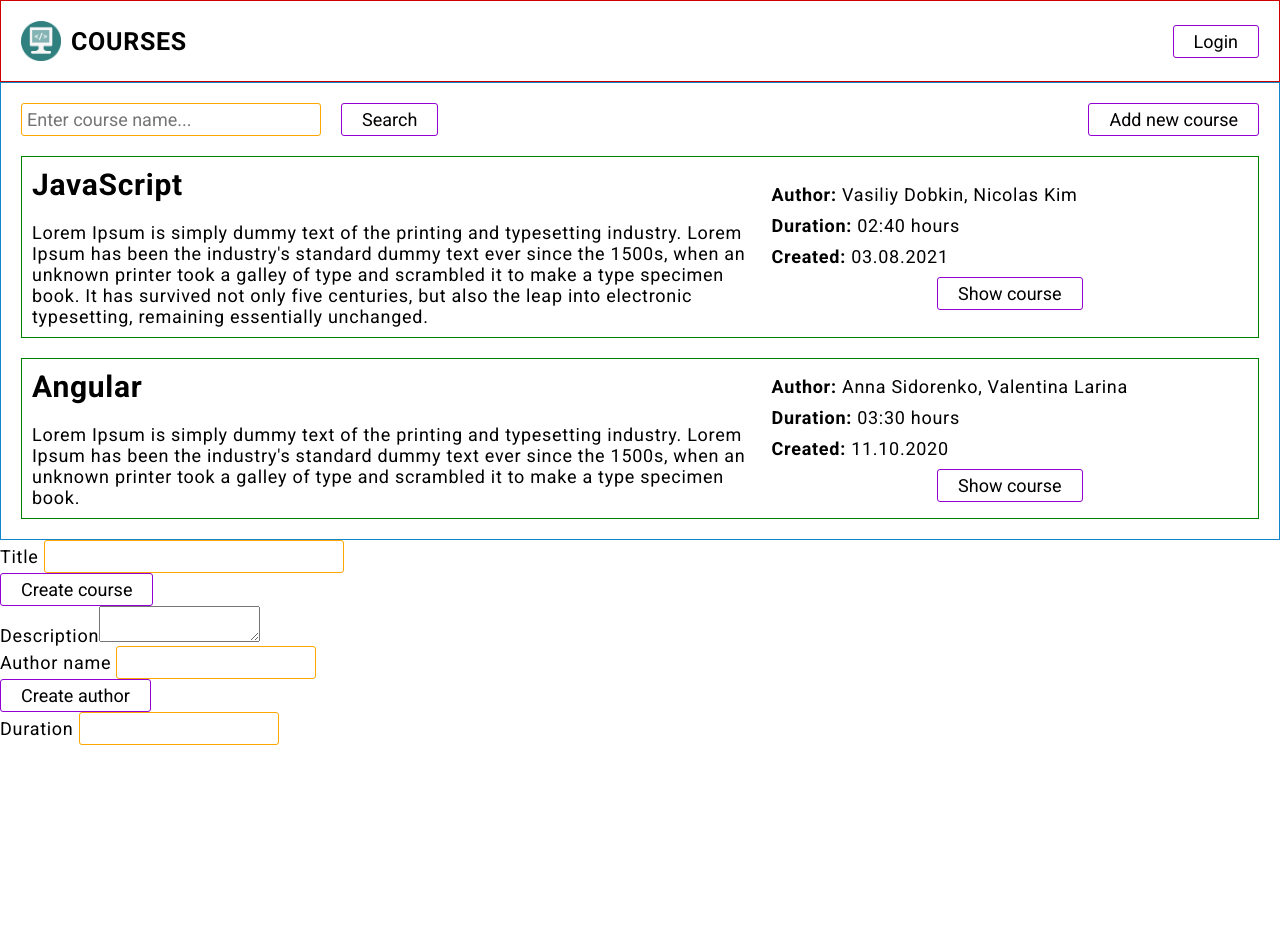
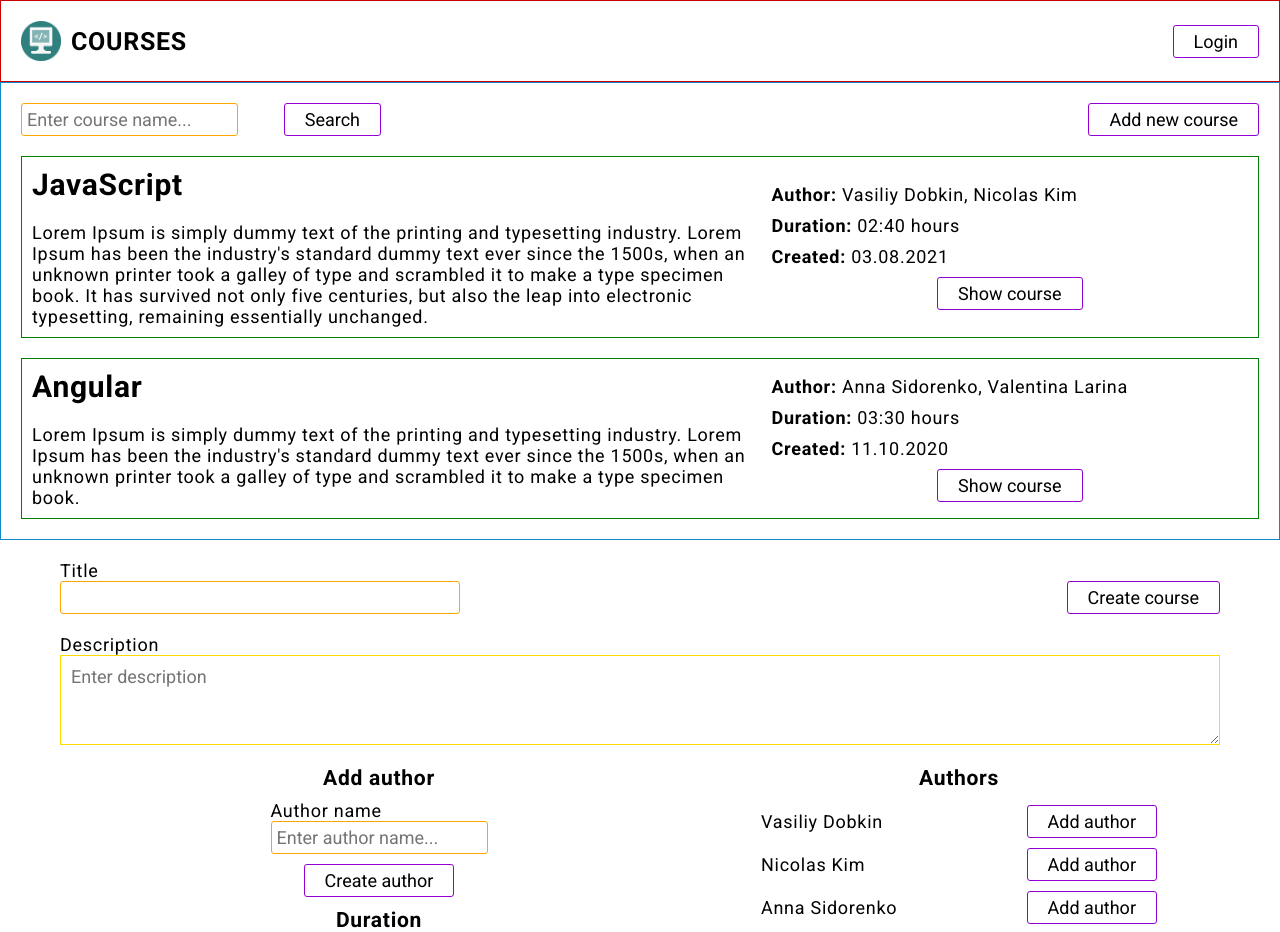
Before and after one commit to dreamkaman/My-EpamLabHW, a React (Create React App) app in the folder courses-app/: page / in a window 1280 px wide. Shown: the top 932 px of the page. Before the commit the page ends 800 px from the top, so only its background shows below. Built offline with nearby package versions, Linux system fonts and the light colour scheme.

Commit message:
Next CreateCourse componennt

```diff
--- a/courses-app/src/common/Input/Input.jsx
+++ b/courses-app/src/common/Input/Input.jsx
@@ -2,30 +2,24 @@ import s from './Input.module.css';
 
 const Input = ({
 	placeholder = '',
-	width = 300,
+	width = '100%',
 	labelTxt = '',
 	value = '',
 	onChange,
 }) => {
 	return (
-		<div className={s.wrapper}>
 		<label htmlFor='searchText' className={s.labelTxt}>
 			{labelTxt}
 			<input
 				name='searchText'
 				type='text'
-					style={
-						labelTxt
-							? { width: width + 'px', marginRight: '10px', marginLeft: '5px' }
-							: { width: width + 'px', marginRight: '10px' }
-					}
+				style={{ width: width }}
 				className={s.txtInput}
 				placeholder={placeholder}
 				value={value}
 				onChange={onChange}
 			/>
 		</label>
-		</div>
 	);
 };
 
--- a/courses-app/src/common/Input/Input.module.css
+++ b/courses-app/src/common/Input/Input.module.css
@@ -1,18 +1,11 @@
-.wrapper{
-    display:flex;
-    align-items: center;
-    justify-content: flex-start;
-
+.labelTxt {
+  display: flex;
+  flex-direction: column;
 }
 
-.labelTxt{
-    width:max-content;
-    margin-right: 10px;
+.txtInput {
+  border: 1px solid var(--input-border-color);
+  border-radius: 3px;
+  font-size: 18px;
+  padding: 5px;
 }
-
-.txtInput{
-border: 1px solid var(--input-border-color);
-border-radius: 3px;
-font-size: 18px;
-padding: 5px;
-}
--- a/courses-app/src/common/Title/Title.jsx
+++ b/courses-app/src/common/Title/Title.jsx
@@ -1,5 +1,5 @@
-const Title = ({ titleText }) => {
-	<h3>{titleText}</h3>;
-};
+import s from './Title.module.css';
+
+const Title = ({ titleText }) => <h3 className={s.title}>{titleText}</h3>;
 
 export default Title;
--- a/courses-app/src/common/Title/Title.module.css
+++ b/courses-app/src/common/Title/Title.module.css
@@ -0,0 +1,4 @@
+.title{
+    text-align: center;
+    margin-bottom: 10px;
+}
--- a/courses-app/src/components/CreateCourse/CreateCourse.jsx
+++ b/courses-app/src/components/CreateCourse/CreateCourse.jsx
@@ -4,12 +4,20 @@ import Button from 'common/Button';
 import Input from 'common/Input';
 import Title from 'common/Title';
 
+import { durationTransform } from 'helpers/pipeDuration';
+import * as db from 'helpers/mockedDataBase';
+
 import s from './CreateCourse.module.css';
+
+const authorsInitial = db.mockedAuthorsList;
+
+console.log(authorsInitial);
 
 const CreateCourse = () => {
 	const [title, setTitle] = useState('');
 	const [authorName, setAuthorName] = useState('');
 	const [duration, setDuration] = useState('');
+	const [authors, setAuthors] = useState(authorsInitial);
 
 	const onChangeTitleHandle = (e) => {
 		setTitle(e.target.value);
@@ -24,24 +32,34 @@ const CreateCourse = () => {
 	};
 
 	return (
-		<form>
-			<div>
-				<Input labelTxt='Title' value={title} onChange={onChangeTitleHandle} />
+		<form className={s.createCourseForm}>
+			<div className={s.courseHeader}>
+				<Input
+					labelTxt='Title'
+					value={title}
+					onChange={onChangeTitleHandle}
+					width='400px'
+				/>
 				<Button btnText='Create course' type='submit' />
 			</div>
-			<div>
+			<div className={s.descriptionBlock}>
 				<label htmlFor='description'>Description</label>
-				<textarea name='description'></textarea>
+				<textarea
+					name='description'
+					className={s.descriptionText}
+					placeholder='Enter description'
+				></textarea>
 			</div>
 			<div className={s.courseProperties}>
 				<div className={s.leftSide}>
-					<div>
+					<div className={s.addAuthorBlock}>
 						<Title titleText='Add author' />
 						<Input
 							labelTxt='Author name'
-							width={200}
+							width={'100%'}
 							value={authorName}
 							onChange={onChangeAuthorNameHandle}
+							placeholder={'Enter author name...'}
 						/>
 						<Button btnText='Create author' />
 					</div>
@@ -52,10 +70,28 @@ const CreateCourse = () => {
 							width={200}
 							value={duration}
 							onChange={onChangeDurationHandle}
+							placeholder={'Enter duration in minutes...'}
 						/>
+						<p className={s.durationTransformed}>
+							Duration: <span>{durationTransform(duration)}</span> hours
+						</p>
 					</div>
 				</div>
-				<div className={s.rightSide}></div>
+				<div className={s.rightSide}>
+					<Title titleText='Authors' />
+					{authors.length && (
+						<ul>
+							{authors.map((author) => {
+								return (
+									<li key={author.id} className={s.authorListItem}>
+										{author.name}
+										<Button btnText='Add author' />
+									</li>
+								);
+							})}
+						</ul>
+					)}
+				</div>
 			</div>
 		</form>
 	);
--- a/courses-app/src/components/CreateCourse/CreateCourse.module.css
+++ b/courses-app/src/components/CreateCourse/CreateCourse.module.css
@@ -1,4 +1,79 @@
+.createCourseForm{
+    padding: 20px;
+    max-width: 1200px;
+
+    margin-left: auto;
+    margin-right: auto;
+}
+
+.courseHeader{
+    display: flex;
+    align-items: flex-end;
+    justify-content: space-between;
+    flex-wrap: wrap;
+
+    margin-bottom:20px;
+
+}
+
+.descriptionBlock{
+
+    margin-bottom:20px;
+
+}
+
+.descriptionText{
+    display: block;
+    width: 100%;
+    font-size: 18px;
+    height: 90px;
+    padding: 10px;
+
+    border: 1px solid rgb(255, 221, 0);
+}
+
 .courseProperties{
     display: flex;
+    align-items: flex-start;
+    justify-content: space-around;
+}
+
+.leftSide{
+    width: 45%;
+}
+
+.rightSide{
+    width: 35%;
+}
+
+.addAuthorBlock{
+    display: flex;
+    flex-direction: column;
     align-items: center;
+    justify-content: space-between;
+
 }
+
+.addAuthorBlock input {
+    margin-bottom: 10px;
+}
+
+.addAuthorBlock button {
+    margin-bottom: 10px;
+}
+
+.durationTransformed{
+    font-size: 27px;
+}
+
+.durationTransformed span{
+    font-weight: 600;
+}
+
+.authorListItem{
+    display:flex;
+    align-items: center;
+    justify-content: space-between;
+
+    padding: 5px;
+}
```
Lines whose indentation alone changed are shown as unchanged.
